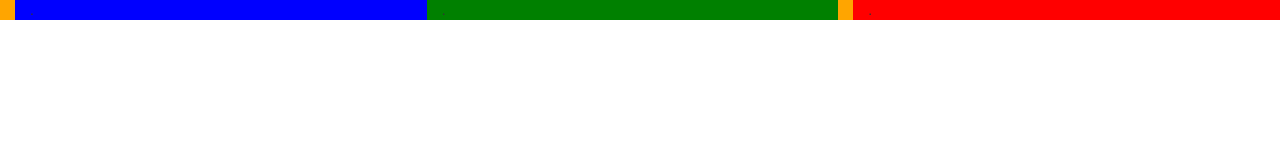
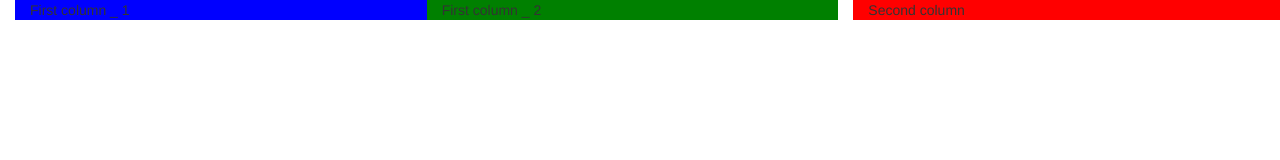
Before and after one commit to federicorosati1994/esercitazione_bootstrap, a plain HTML site: page grid_system_exercise.html in a window 1280 px wide. Drawn offline with nearby package versions, Linux system fonts and the light colour scheme.

Commit message:
First exercise based on grid system
close #1

```diff
--- a/grid_system_exercise.html
+++ b/grid_system_exercise.html
@@ -9,19 +9,19 @@
 	<link rel="stylesheet" href="https://maxcdn.bootstrapcdn.com/bootstrap/3.3.5/css/bootstrap.min.css">
 
 	<style type="text/css">
-		.prima-colonna {
+		.first-column {
 			background-color: orange;
 		}
 
-		.seconda-colonna{
+		.second-column{
 			background-color: red;
 		}
 
-		.terza-colonna{
+		.third-column{
 			background-color: blue;
 		}
 
-		.quarta-colonna{
+		.forth-column{
 			background-color: green;
 		}
 	</style>
@@ -31,16 +31,16 @@
 
 	<div class="container-fluid">
 		<div class="row">
-			<div class="col-sm-8 prima-colonna">
-				<div class="col-sm-6 terza-colonna">
-					.
+			<div class="col-sm-8 prima-column">
+				<div class="col-sm-6 third-column">
+					First column _ 1
 				</div>
-				<div class="col-sm-6 quarta-colonna">
-					.
+				<div class="col-sm-6 forth-column">
+					First column _ 2
 				</div>
 			</div>
-			<div class="col-sm-4 seconda-colonna">
-				.
+			<div class="col-sm-4 second-column">
+				Second column
 			</div>
 		</div>
 	</div>
```
